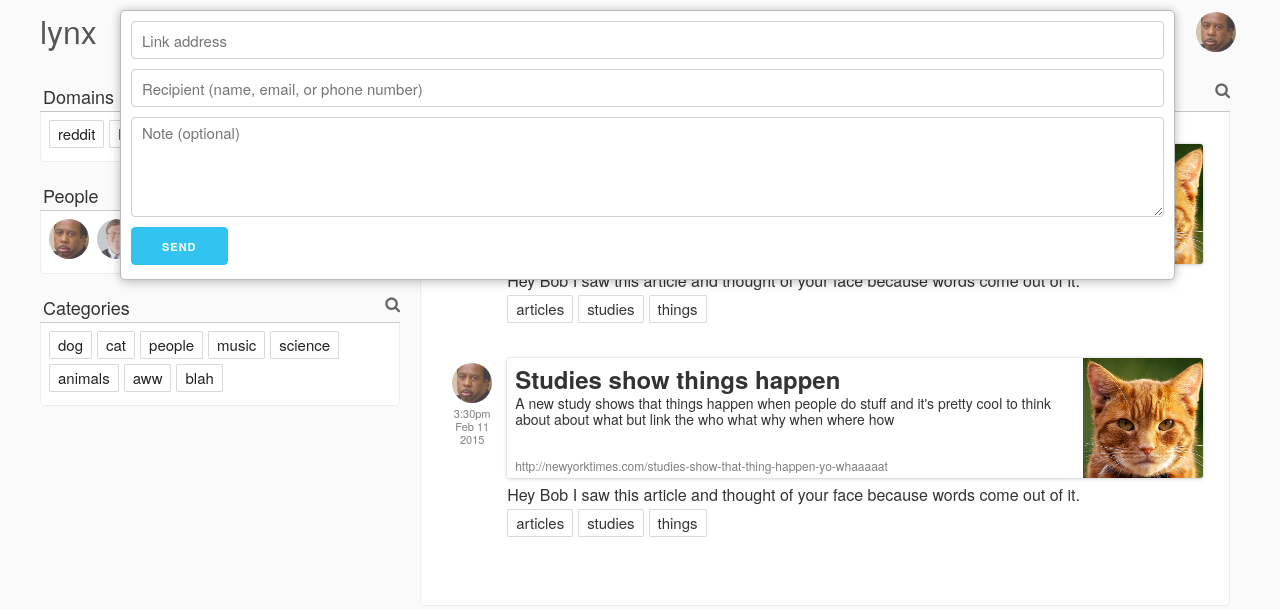
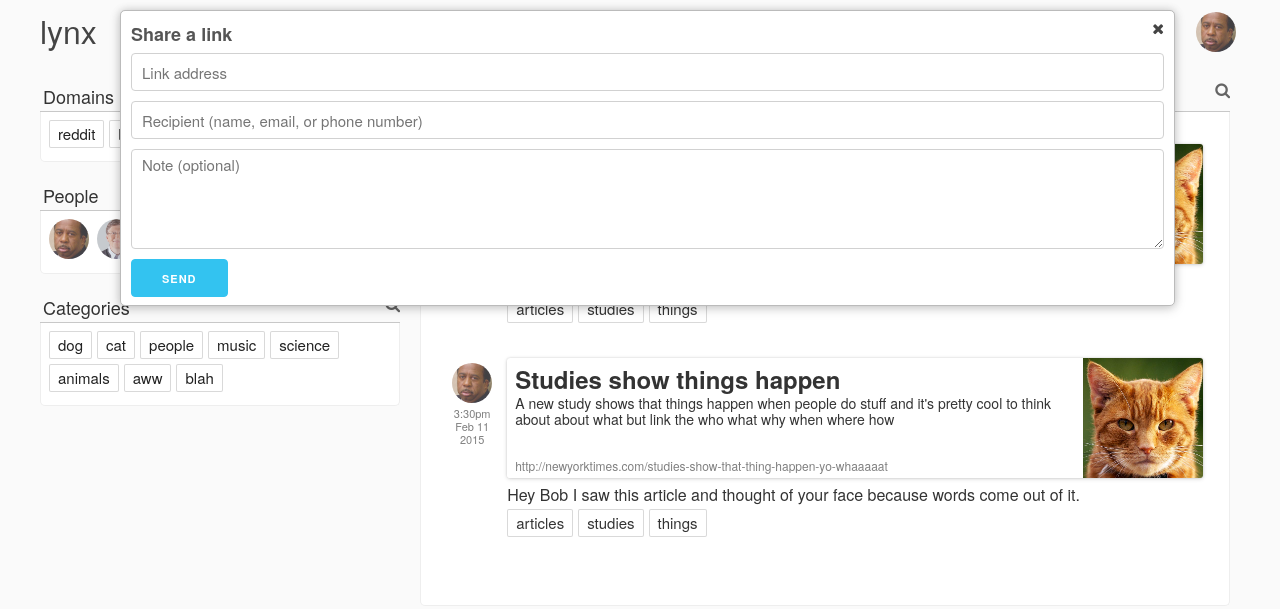
Before and after one commit to burnmark/lynx-style, a plain HTML site: page index.html in a window 1280 px wide. Drawn offline with nearby package versions, Linux system fonts and the light colour scheme.

Commit message:
title + X for share thing

```diff
--- a/css/style.css
+++ b/css/style.css
@@ -35,7 +35,7 @@ body {
 }
 
 .header .logo {
-    color: #555;
+    color: #444;
     font-size: 32px;
     left: 40px;
     line-height: 60px;
@@ -80,13 +80,32 @@ body {
     border-radius: 5px;
     box-shadow: 0 3px 12px rgba(0, 0, 0, 0.15), 0 0 8px rgba(0, 0, 0, 0.15);
     color: #444;
-    height: 270px;
+    height: 296px;
     padding: 10px;
     position: absolute;
     top: 0;
     right: 0;
     left: 0;
     z-index: 100;
+}
+
+.header .share-open .title {
+    color: #555;
+    font-size: 18px;
+    font-weight: bold;
+    line-height: normal;
+    margin-bottom: 6px;
+}
+
+.header .share-open .close {
+    position: absolute;
+    right: 10px;
+    top: 10px;
+}
+
+.header .share-open .close:hover {
+    color: #888;
+    cursor: pointer;
 }
 
 .header .share-open input,
--- a/index.html
+++ b/index.html
@@ -17,6 +17,10 @@
         <div class="share">
             <div class="share-closed">Share...</div>
             <div class="share-open">
+                <div class="title">Share a link</div>
+                <div class="close">
+                    <i class="fa fa-close"></i>
+                </div>
                 <input class="u-full-width" type="text" placeholder="Link address">
                 <input class="u-full-width" type="text" placeholder="Recipient (name, email, or phone number)">
                 <textarea class="u-full-width" placeholder="Note (optional)" rows="10"></textarea>
```
